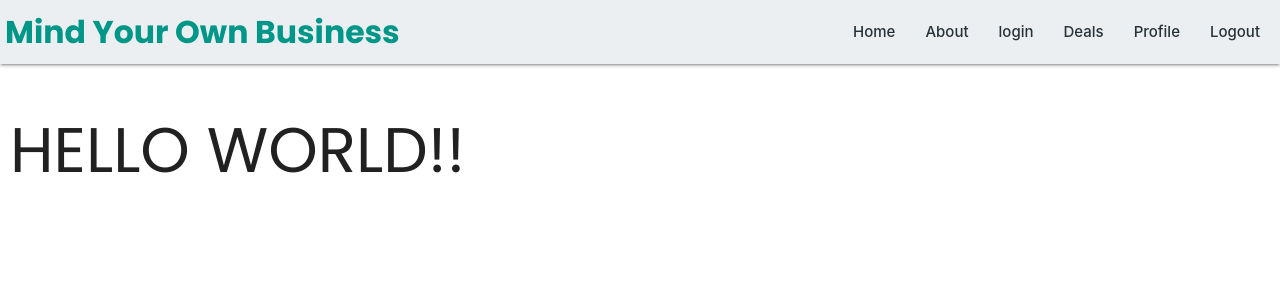
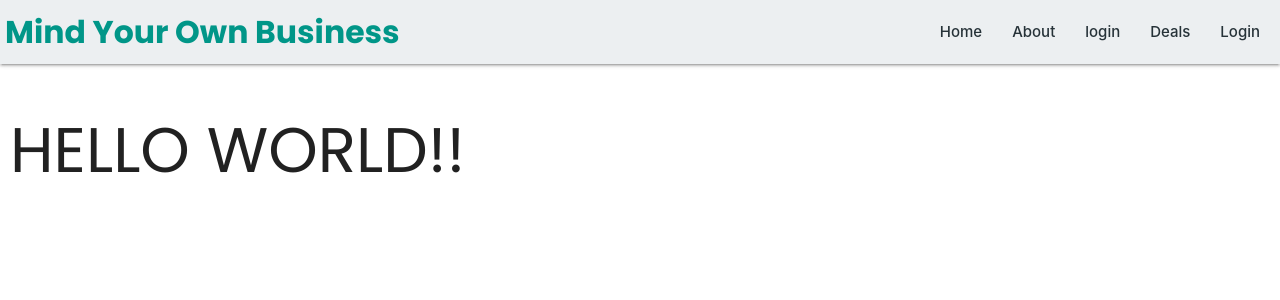
Before and after one commit to DeanoPHP/msp3, a Flask app: page / in a window 1280 px wide. Shown: the top 300 px of the page. Run offline with Flask 3, Linux system fonts and the light colour scheme; some web fonts are replaced.

Commit message:
fix: corrected navigation links in template

```diff
--- a/app/routes.py
+++ b/app/routes.py
@@ -74,8 +74,7 @@ def register():
         mongo.db.users.insert_one(register)
 
         # Create a session for the user
-        session["username"] = request.form.get("username").lower()
-        session["email"] = request.form.get("email").lower()
+        session["user"] = request.form.get("username").lower()
         flash("Congratulations and welcome to mind your own business.", "success")
         return redirect(url_for("main.login"))
 
@@ -89,4 +88,6 @@ def login():
 
 @main.route("/logout")
 def logout():
-    return "Logic to logout"
+    flash("You have been logged out", "success")
+    session.pop("user")
+    return redirect(url_for("main.home"))
--- a/app/templates/base.html
+++ b/app/templates/base.html
@@ -30,8 +30,13 @@
                         <li><a href="{{ url_for('main.about') }}">About</a></li>
                         <li><a href="{{ url_for('main.login') }}">login</a></li>
                         <li><a href="#">Deals</a></li>
-                        <li><a href="#">Profile</a></li>
-                        <li><a href="#">Logout</a></li>
+                        {% if "user" not in session %}
+                            <li><a href="{{ url_for('main.login') }}">Login</a></li>
+                        {% else %}
+                            <li><a href="{{ url_for('main.deals') }}">Deals</a></li>
+                            <li><a href="{{ url_for('main.profile', username=session.get('user')) }}">Profile</a></li>
+                            <li><a href="{{ url_for('main.logout') }}">Logout</a></li>
+                        {% endif %}
                         <li><a href="#" data-target="slide-out" class="sidenav-trigger">button</a></li>
                     </ul>
                 </div>
```
